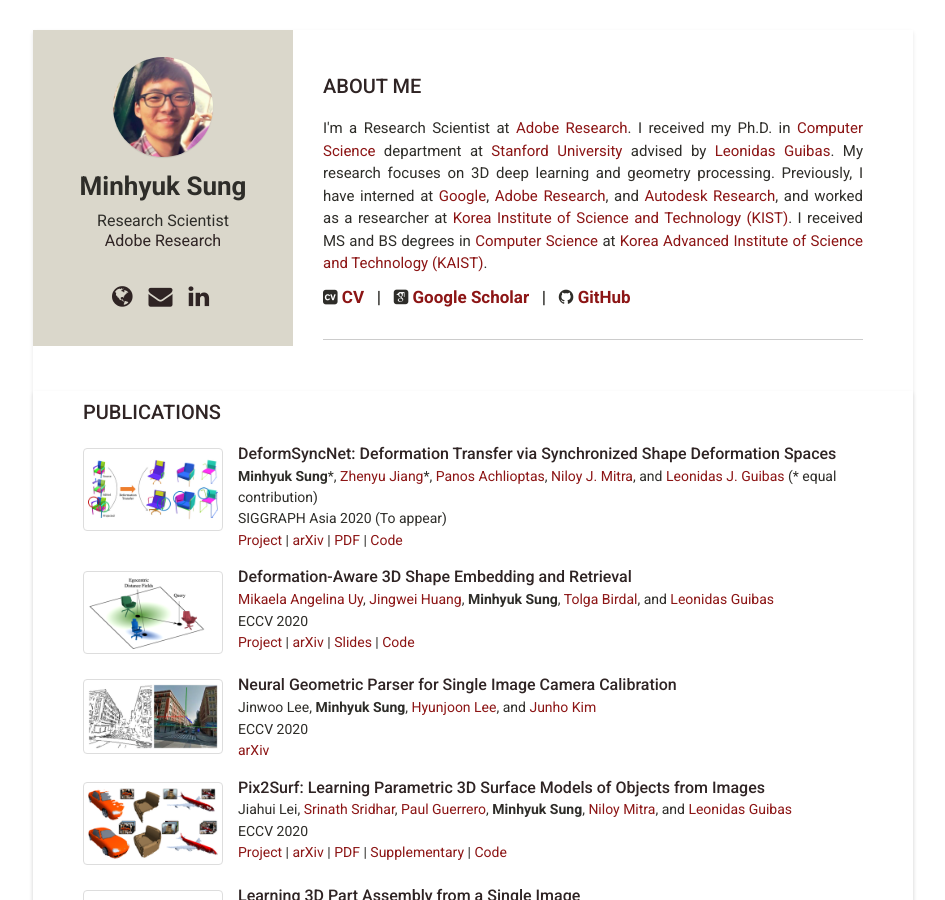
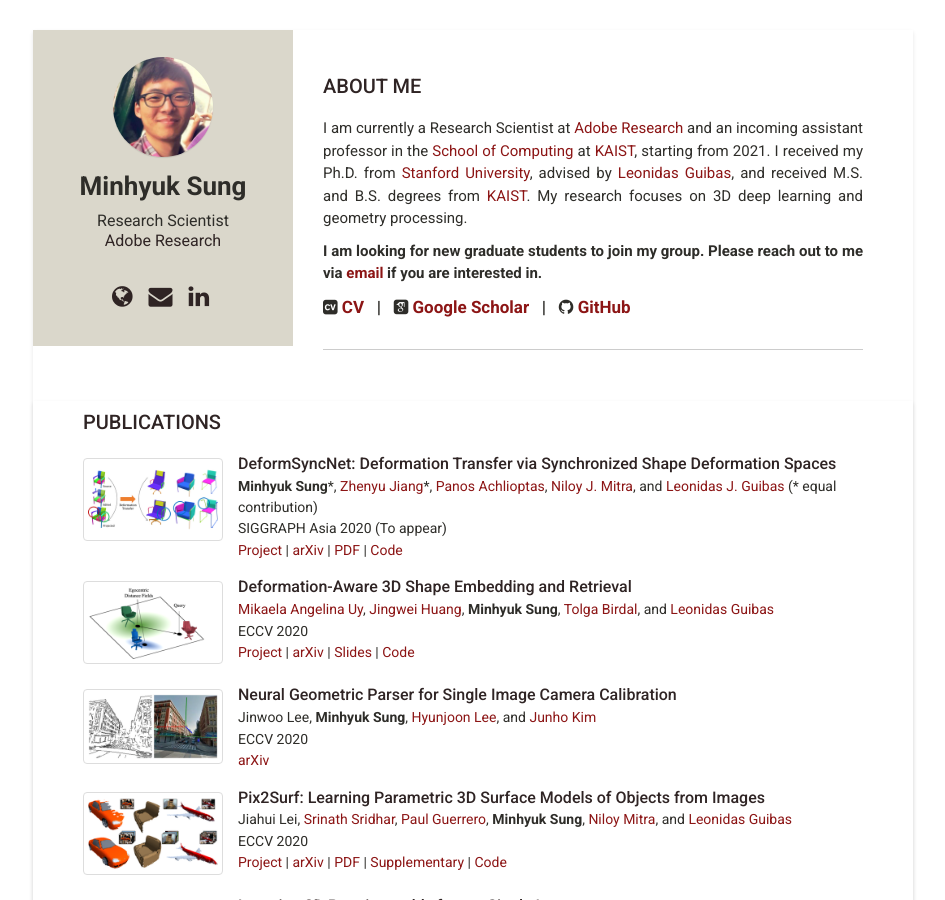
Before and after one commit to mhsung/mhsung.github.io, a Jekyll site: the page built from index.html, in a window 1280 px wide and 900 px high. Shown: the whole window, without its empty margins (167-1112 px from the left). Built offline with Jekyll 4.4.1, drawn with Linux system fonts in a browser that asks for light colours; some web fonts are replaced.

Commit message:
Updated profile.

```diff
--- a/_includes/profile.html
+++ b/_includes/profile.html
@@ -18,7 +18,15 @@
     <h2 class="section-title">About Me</h2>
     <div class="summary">
       <p>
-      I'm a Research Scientist at <a href="https://research.adobe.com/" target="_blank">Adobe Research</a>. I received my Ph.D. in <a href="https://cs.stanford.edu/" target="_blank">Computer Science</a> department at <a href="https://www.stanford.edu/" target="_blank">Stanford University</a> advised by <a href="http://geometry.stanford.edu/member/guibas/" target="_blank">Leonidas Guibas</a>. My research focuses on 3D deep learning and geometry processing. Previously, I have interned at <a href="https://www.google.com/" target="_blank">Google</a>, <a href="https://research.adobe.com/" target="_blank">Adobe Research</a>, and <a href="https://www.autodeskresearch.com/" target="_blank">Autodesk Research</a>, and worked as a researcher at <a href="https://eng.kist.re.kr/kist_eng/main/" target="_blank">Korea Institute of Science and Technology (KIST)</a>. I received MS and BS degrees in <a href="https://cs.kaist.ac.kr/" target="_blank">Computer Science</a> at <a href="http://www.kaist.edu/" target="_blank">Korea Advanced Institute of Science and Technology (KAIST)</a>.
+      I am currently a Research Scientist at <a href="https://research.adobe.com/" target="_blank">Adobe Research</a> and an incoming assistant professor in the <a href="http://cs.kaist.ac.kr/" target="_blank">School of Computing</a> at <a href="http://www.kaist.ac.kr/" target="_blank">KAIST</a>, starting from 2021.
+      <!--
+      I received my Ph.D. in the <a href="https://cs.stanford.edu/" target="_blank">Computer Science</a> department at <a href="https://www.stanford.edu/" target="_blank">Stanford University</a>, advised by <a href="http://geometry.stanford.edu/member/guibas/" target="_blank">Leonidas Guibas</a>. My research focuses on 3D deep learning and geometry processing.
+      Previously, I have interned at <a href="https://www.google.com/" target="_blank">Google</a>, <a href="https://research.adobe.com/" target="_blank">Adobe Research</a>, and <a href="https://www.autodeskresearch.com/" target="_blank">Autodesk Research</a>, and worked as a researcher at <a href="https://eng.kist.re.kr/kist_eng/main/" target="_blank">Korea Institute of Science and Technology (KIST)</a>. I received MS and BS degrees in <a href="https://cs.kaist.ac.kr/" target="_blank">Computer Science</a> at <a href="http://www.kaist.edu/" target="_blank">Korea Advanced Institute of Science and Technology (KAIST)</a>.
+      -->
+      I received my Ph.D. from <a href="https://www.stanford.edu/" target="_blank">Stanford University</a>, advised by <a href="http://geometry.stanford.edu/member/guibas/" target="_blank">Leonidas Guibas</a>, and received M.S. and B.S. degrees from <a href="http://www.kaist.edu/" target="_blank">KAIST</a>. My research focuses on 3D deep learning and geometry processing.
+      </p>
+      <p>
+      <b>I am looking for new graduate students to join my group. Please reach out to me via <a href="mailto: {{site.email}}">email</a> if you are interested in.</b>
       </p>
       <div class="icon">
       <i class="ai ai-cv-square ai-1x"></i>  <a href="{{site.baseurl}}/{{site.cv}}" target="_blank">CV</a> &nbsp; | &nbsp;
```
